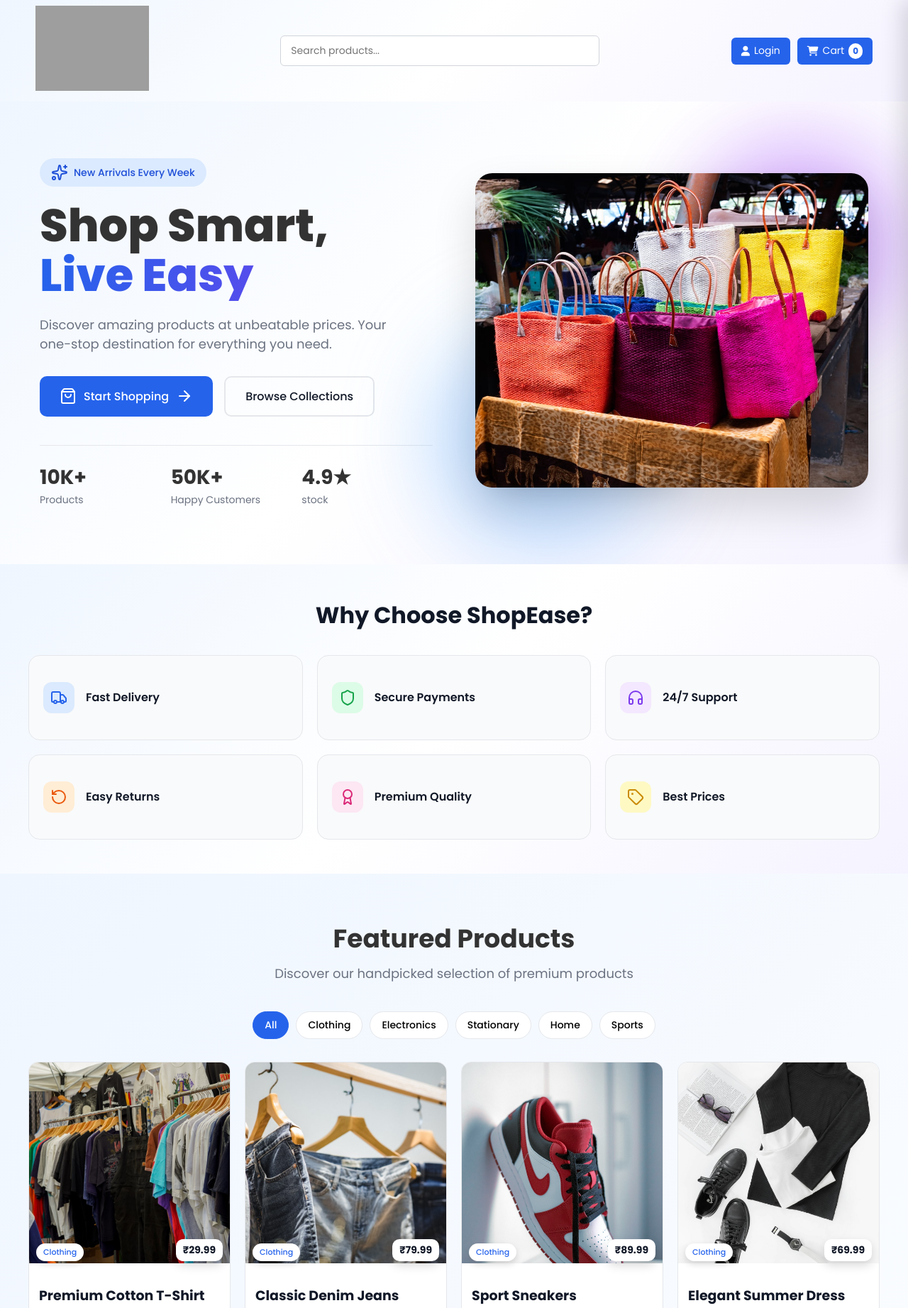
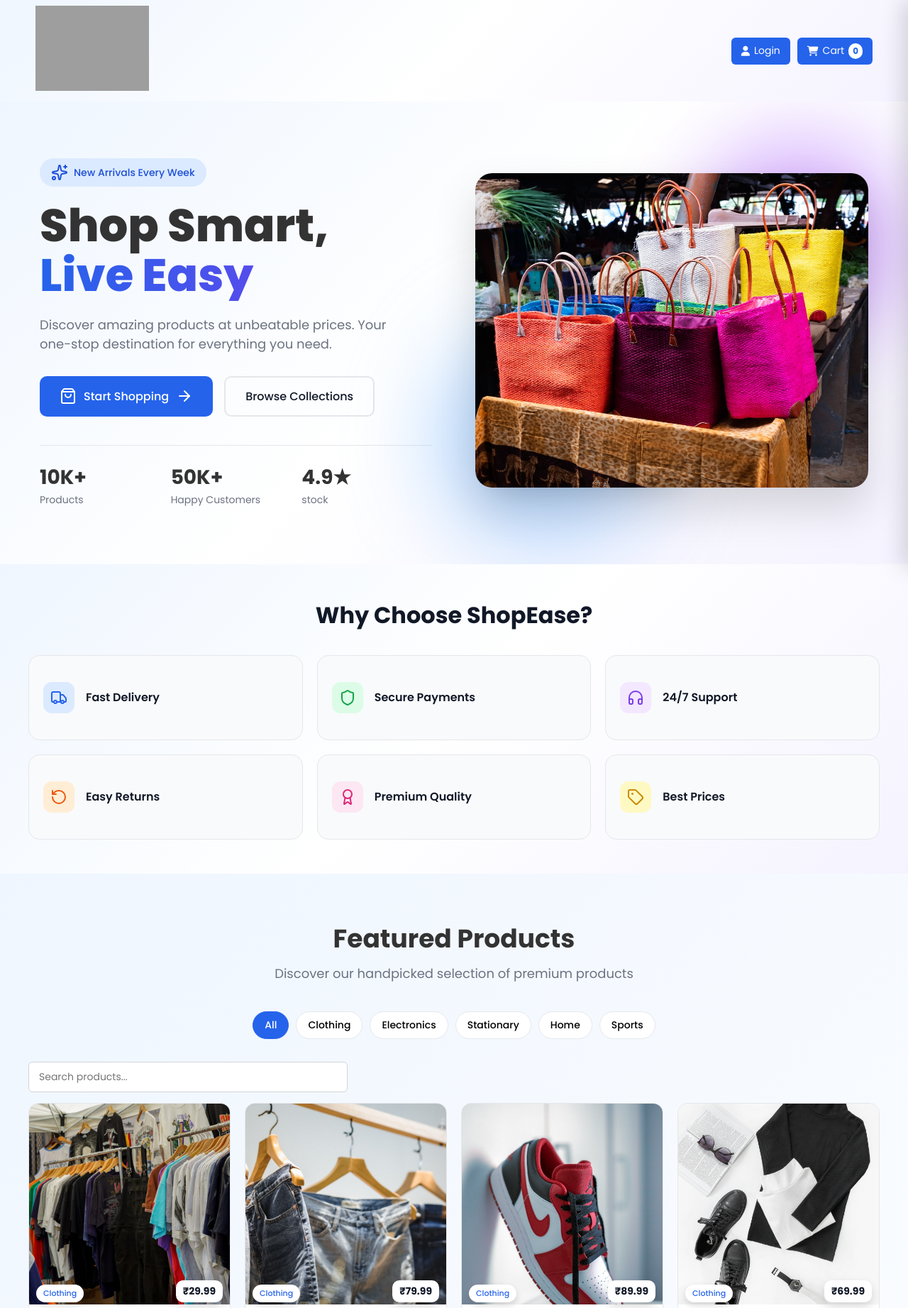
Before and after one commit to ArpanChaudhari/E-Commerse-Application, a plain HTML site: page index.html in a window 1280 px wide. Shown: the top 1843 px of the page at 71% size. Drawn offline with nearby package versions, Linux system fonts and the light colour scheme; grey boxes are pictures that could not be loaded.

Commit message:
Search products logic

```diff
--- a/app.js
+++ b/app.js
@@ -407,6 +407,38 @@ function renderCategory() {
 renderProductHeader();
 renderCategory();
 
+//-------------------------------
+//====== Render Search bar ======
+//-------------------------------
+
+function renderSearch(){
+    const searchDiv=document.createElement("div");
+    searchDiv.className="product-search";
+
+    searchDiv.innerHTML=`
+    <input type="text"
+    id="searchInput"
+    placeholder="Search products..."
+    />
+    `;
+    productsContainer.appendChild(searchDiv);
+}
+renderSearch();
+
+//-----------------------------
+//====== search Input logic
+//-----------------------------
+const productSearchInput=document.getElementById('searchInput');
+
+productSearchInput.addEventListener('input',()=>{
+    const searchtext=productSearchInput.value.toLowerCase();
+
+    const filterProducts=products.filter(product=>{
+        return product.name.toLowerCase().includes(searchtext);
+    });
+    renderProduct(filterProducts);
+});
+
 
 //-------------------------------
 //====== to not UI duplicate ======
--- a/index.html
+++ b/index.html
@@ -19,10 +19,7 @@
             <img src="Images/logo-ShopEase.png" alt="ShopEase Logo" class="logo-ShopEase" />
         </div>
 
-        <div class="header-search">
-            <label class="sr-only" for="searchInput">Search products</label>
-            <input id="searchInput" type="search" placeholder="Search products..." autocomplete="off" />
-        </div>
+
 
         <div class="header-actions">
             <button id="loginBtn" class="header-btn">
--- a/style.css
+++ b/style.css
@@ -35,26 +35,6 @@ body {
 .logo-ShopEase {
     height: 120px;
     margin-left: 30px;
-}
-
-/* Search */
-.header-search {
-    flex: 1;
-    max-width: 450px;
-}
-
-.header-search input {
-    width: 100%;
-    padding: 10px 14px;
-    border-radius: 6px;
-    border: 1px solid #d1d5db;
-    font-size: 14px;
-}
-
-.header-search input:focus {
-    border-color: #2563eb;
-    box-shadow: 0 0 0 2px rgba(37, 99, 235, 0.2);
-    outline: none;
 }
 
 /* Header Buttons */
@@ -479,6 +459,27 @@ body {
     background: #2563eb;
     color: #ffffff;
     border-color: #2563eb;
+}
+
+/* Search */
+.product-search {
+    flex: 1;
+    max-width: 450px;
+    margin-bottom: 15px;
+}
+
+.product-search input {
+    width: 100%;
+    padding: 10px 14px;
+    border-radius: 6px;
+    border: 1px solid #d1d5db;
+    font-size: 14px;
+}
+
+.product-search input:focus {
+    border-color: #2563eb;
+    box-shadow: 0 0 0 2px rgba(37, 99, 235, 0.2);
+    outline: none;
 }
 
 /* ================= Grid ================= */
@@ -955,7 +956,7 @@ body {
 .cart-item-Minus {
     padding: 5px;
     border-radius: 5px;
-    margin:0 8px;
+    margin: 0 8px;
     background: white;
     border-color: #6b7280;
 }
@@ -1039,6 +1040,7 @@ body {
     font-weight: 700;
     cursor: pointer;
 }
+
 .btn-clear[disabled],
 .btn-checkout[disabled] {
     opacity: .55;
```
